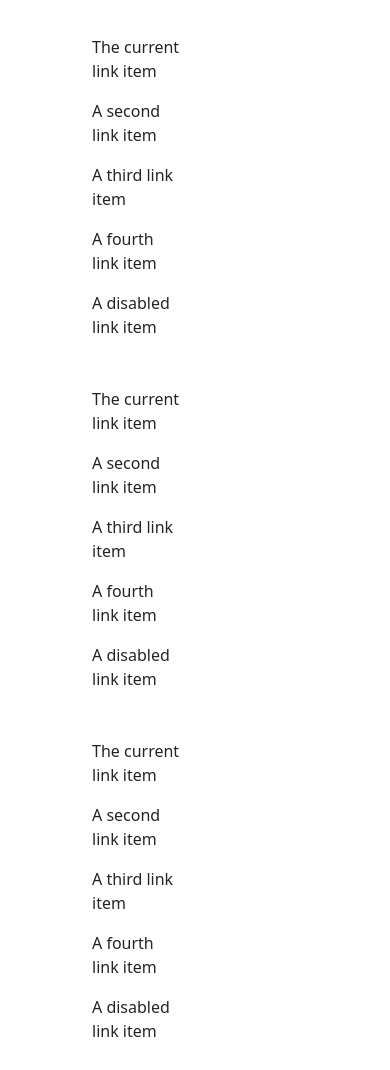
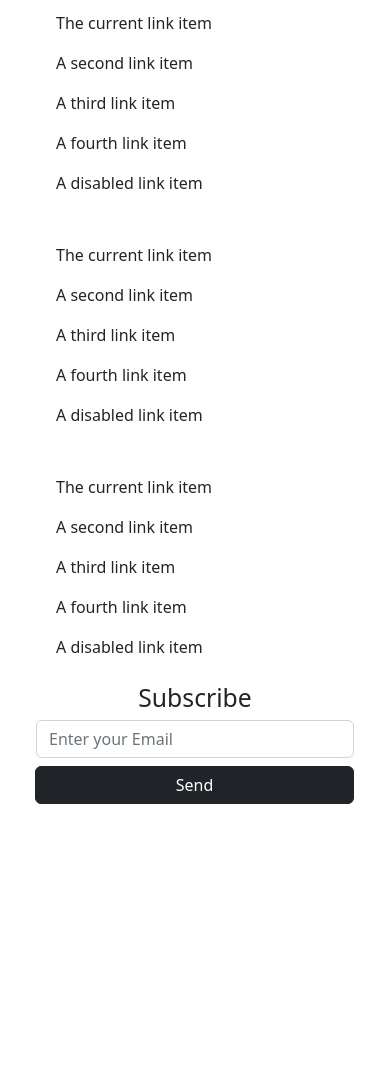
Before and after one commit to lexdier/frontend, a website: page index.html in a window 390 px wide. Shown: the part 418-1488 px from the top of the page. After the commit the page ends 1286 px from the top, so only its background shows below. Drawn offline with nearby package versions, Linux system fonts and the light colour scheme.

Commit message:
making-all-responsive

```diff
--- a/index.html
+++ b/index.html
@@ -145,18 +145,10 @@ support@imobintegrada.com.br-->
                     </div>
                 </div>
 
-
-
-
-
-
-
-
-
                 <!--
                 <div class="row ">
                     <div class="col-sm-6 col-lg-6 card ">
-                        <div class="card-body ">
+                        <div class="card-body hover-zoom">
                             <h5 class="card-title ">Title</h5>
                             <h6 class="card-subtitle mb-2 text-muted ">Subtitle</h6>
                             <p class="card-text ">Lorem ipsum dolor sit amet, consectetur adipisicing elit. Natus veniam nulla, nesciunt blanditiis vitae neque porro doloribus. Quas voluptate officiis minus temporibus consequuntur, totam obcaecati perspiciatis assumenda fugiat.
@@ -167,7 +159,7 @@ support@imobintegrada.com.br-->
                     </div>
 
                     <div class="col-sm-6 col-lg-3 card ">
-                        <div class="card-body ">
+                        <div class="card-body hover-zoom">
                             <h5 class="card-title ">Title</h5>
                             <h6 class="card-subtitle mb-2 text-muted ">Subtitle</h6>
                             <p class="card-text ">Lorem ipsum dolor sit amet, consectetur adipisicing elit. Natus veniam nulla, nesciunt blanditiis vitae neque porro doloribus. Quas voluptate officiis minus temporibus consequuntur, totam obcaecati perspiciatis assumenda fugiat.
@@ -177,7 +169,7 @@ support@imobintegrada.com.br-->
                         </div>
                     </div>
                     <div class="col-sm-6 col-lg-3 card ">
-                        <div class="card-body ">
+                        <div class="card-body hover-zoom">
                             <h5 class="card-title ">Title</h5>
                             <h6 class="card-subtitle mb-2 text-muted ">Subtitle</h6>
                             <p class="card-text ">Lorem ipsum dolor sit amet, consectetur adipisicing elit. Natus veniam nulla, nesciunt blanditiis vitae neque porro doloribus. Quas voluptate officiis minus temporibus consequuntur, totam obcaecati perspiciatis assumenda fugiat.
@@ -189,7 +181,7 @@ support@imobintegrada.com.br-->
                 </div>
                 <div class="row ">
                     <div class="col-sm-6 col-lg-3 card ">
-                        <div class="card-body ">
+                        <div class="card-body hover-zoom">
                             <h5 class="card-title ">Title</h5>
                             <h6 class="card-subtitle mb-2 text-muted ">Subtitle</h6>
                             <p class="card-text ">Lorem ipsum dolor sit amet, consectetur adipisicing elit. Natus veniam nulla, nesciunt blanditiis vitae neque porro doloribus. Quas voluptate officiis minus temporibus consequuntur, totam obcaecati perspiciatis assumenda fugiat.
@@ -199,7 +191,7 @@ support@imobintegrada.com.br-->
                         </div>
                     </div>
                     <div class="col-sm-6 col-lg-3 card ">
-                        <div class="card-body ">
+                        <div class="card-body hover-zoom">
                             <h5 class="card-title ">Title</h5>
                             <h6 class="card-subtitle mb-2 text-muted ">Subtitle</h6>
                             <p class="card-text ">Lorem ipsum dolor sit amet, consectetur adipisicing elit. Natus veniam nulla, nesciunt blanditiis vitae neque porro doloribus. Quas voluptate officiis minus temporibus consequuntur, totam obcaecati perspiciatis assumenda fugiat.
@@ -209,7 +201,7 @@ support@imobintegrada.com.br-->
                         </div>
                     </div>
                     <div class="col-sm-6 col-lg-3 card ">
-                        <div class="card-body ">
+                        <div class="card-body hover-zoom">
                             <h5 class="card-title ">Title</h5>
                             <h6 class="card-subtitle mb-2 text-muted ">Subtitle</h6>
                             <p class="card-text ">Lorem ipsum dolor sit amet, consectetur adipisicing elit. Natus veniam nulla, nesciunt blanditiis vitae neque porro doloribus. Quas voluptate officiis minus temporibus consequuntur, totam obcaecati perspiciatis assumenda fugiat.
@@ -219,7 +211,7 @@ support@imobintegrada.com.br-->
                         </div>
                     </div>
                     <div class="col-sm-6 col-lg-3 card ">
-                        <div class="card-body ">
+                        <div class="card-body hover-zoom">
                             <h5 class="card-title ">Title</h5>
                             <h6 class="card-subtitle mb-2 text-muted ">Subtitle</h6>
                             <p class="card-text ">Lorem ipsum dolor sit amet, consectetur adipisicing elit. Natus veniam nulla, nesciunt blanditiis vitae neque porro doloribus. Quas voluptate officiis minus temporibus consequuntur, totam obcaecati perspiciatis assumenda fugiat.
@@ -228,7 +220,8 @@ support@imobintegrada.com.br-->
 
                         </div>
                     </div>
-                </div> -->
+                </div>
+                 -->
             </div>
 
         </main>
@@ -238,20 +231,20 @@ support@imobintegrada.com.br-->
                     <img src="./assets/logo-imob.png " class="img-fluid w-25 h-25 " alt="... ">
                 </div>
                 <div class="row ">
-                    <div class="col-8 ">
-                        <div class="row m-4 ">
-                            <div class="col p-3 ">
+                    <div class="col-sm-6 col-md-8 p-md-0">
+                        <div class="row">
+                            <div class="col-md-4  p-3 p-md-0">
                                 <ul class="list-group ">
-                                    <a href="# " class="border-0 list-group-item list-group-item-action " aria-current="true ">
-                            The current link item
-                            </a>
-                                    <a href="# " class="border-0 list-group-item list-group-item-action ">A second link item</a>
-                                    <a href="# " class="border-0 list-group-item list-group-item-action ">A third link item</a>
-                                    <a href="# " class="border-0 list-group-item list-group-item-action ">A fourth link item</a>
-                                    <a href="# " class="border-0 list-group-item list-group-item-action ">A disabled link item</a>
+                                    <a href="# " class="border-0 list-group-item list-group-item-action" aria-current="true ">
+                                        The current link item
+                                    </a>
+                                    <a href="# " class="border-0 list-group-item list-group-item-action">A second link item</a>
+                                    <a href="# " class="border-0 list-group-item list-group-item-action">A third link item</a>
+                                    <a href="# " class="border-0 list-group-item list-group-item-action">A fourth link item</a>
+                                    <a href="# " class="border-0 list-group-item list-group-item-action">A disabled link item</a>
                                 </ul>
                             </div>
-                            <div class="col p-3 ">
+                            <div class="col-md-4  p-3 p-md-0 ">
                                 <div class="list-group ">
                                     <a href="# " class="border-0 list-group-item list-group-item-action " aria-current="true ">
                             The current link item
@@ -262,7 +255,7 @@ support@imobintegrada.com.br-->
                                     <a href="# " class="border-0 list-group-item list-group-item-action ">A disabled link item</a>
                                 </div>
                             </div>
-                            <div class="col p-3 ">
+                            <div class="col-md-4  p-3 p-md-0">
                                 <div class="list-group ">
                                     <a href="# " class="border-0 list-group-item list-group-item-action " aria-current="true ">
                             The current link item
@@ -275,7 +268,7 @@ support@imobintegrada.com.br-->
                             </div>
                         </div>
                     </div>
-                    <form class="col d-flex flex-column justify-content-center ">
+                    <form class="col-sm-6 col-md-4 d-flex flex-column justify-content-center alig-items-center text-center">
                         <h2>Subscribe</h2>
                         <div class="input-group mb-3 d-flex flex-column justify-content-center ">
                             <input type="email " class="form-control w-100 rounded mb-2 " placeholder="Enter your Email " aria-label="Recipient 's username" aria-describedby="basic-addon2">
```
